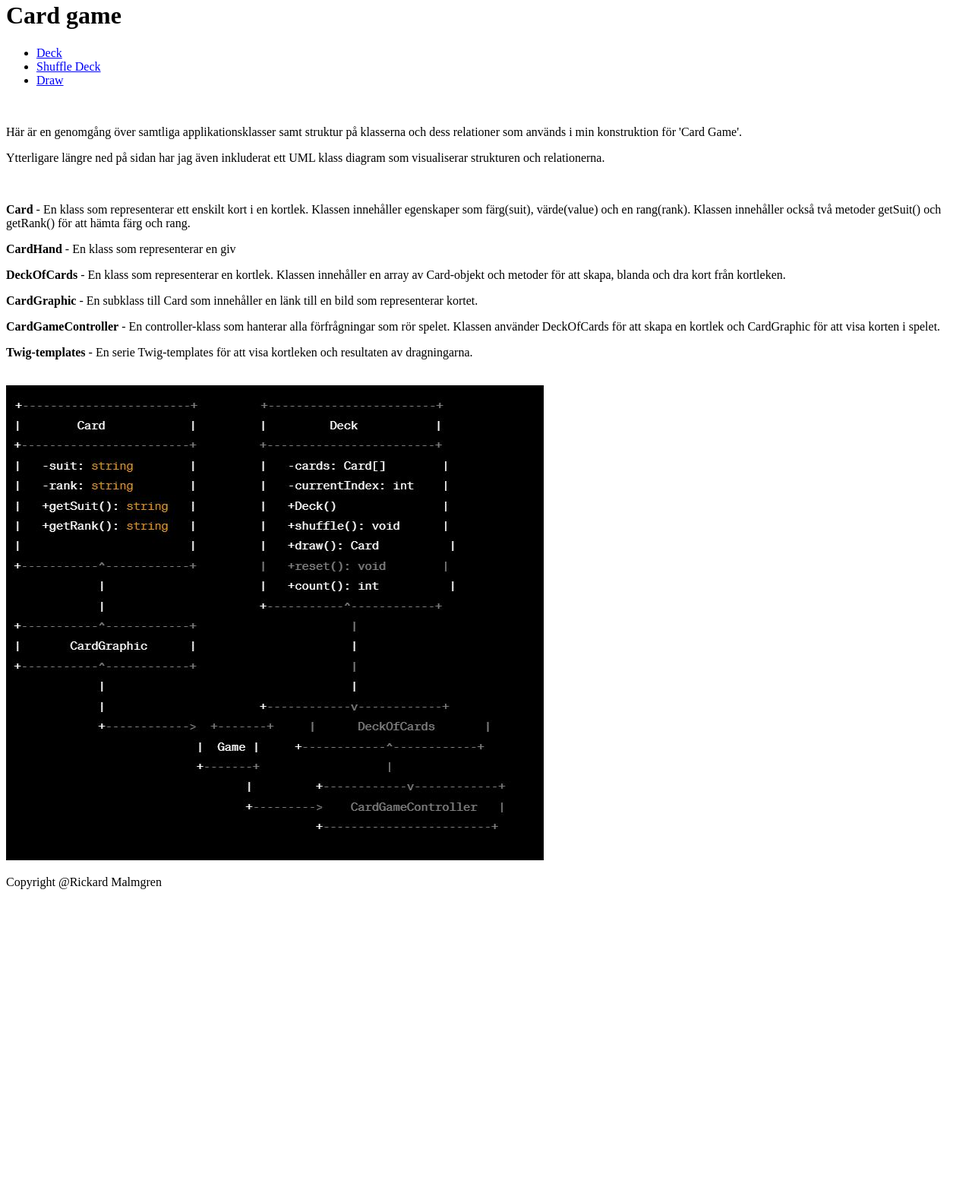
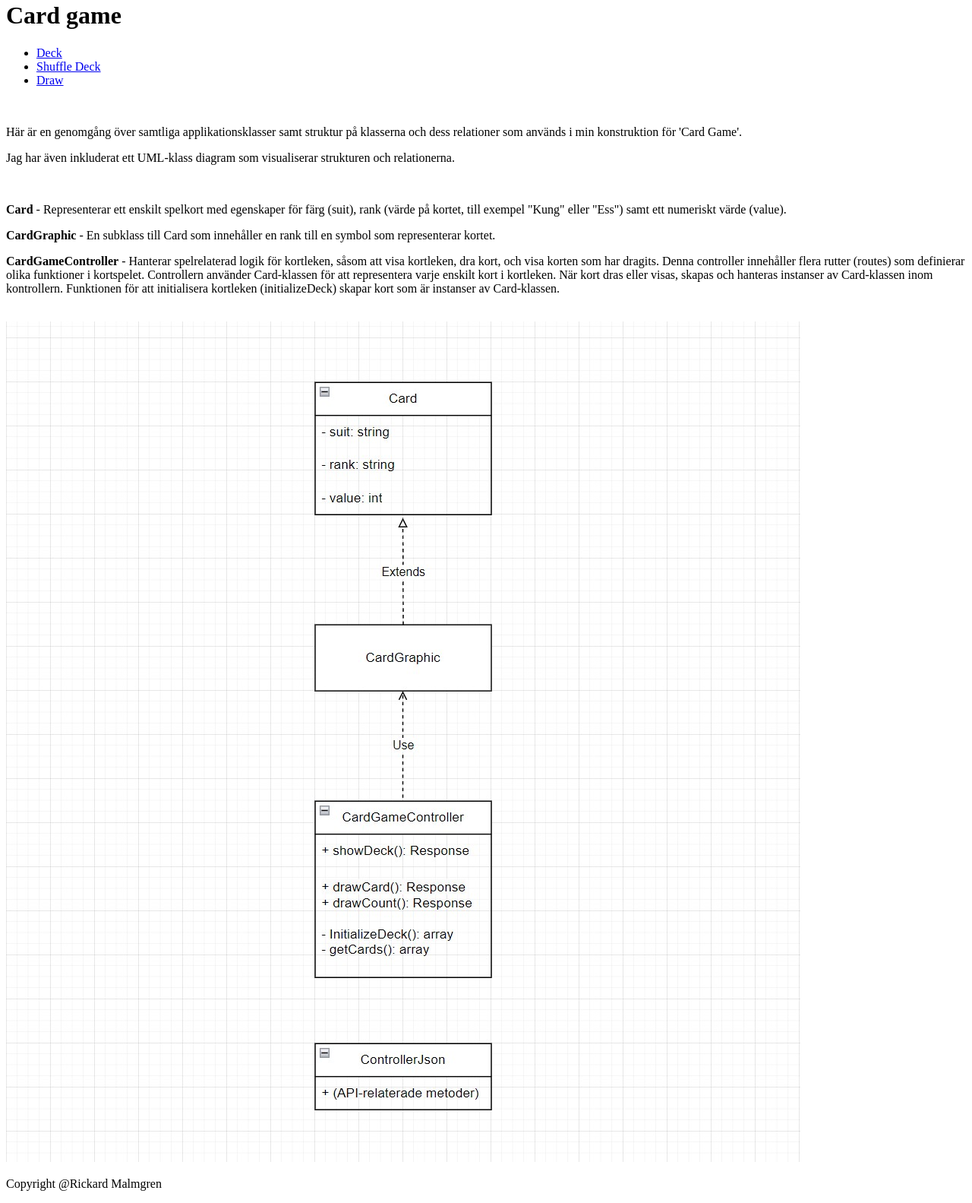
Before and after one commit to ricmal08/MVC-2024, a Symfony app: template templates/card/card.html.twig in a window 1280 px wide. Shown: the part 151-1734 px from the top of the page at 76% size. Before the commit the page ends 1321 px from the top, so only its background shows below. Run offline with Twig, Linux system fonts and the light colour scheme; the template is opened without the code that fills it, so the values that code supplies are empty; some libraries are stand-ins or nearby versions.

Commit message:
Updated UML-class diagram and class descprition on landingpage, proceeded to remove redundant and unused code

```diff
--- a/src/Controller/CardGameController.php
+++ b/src/Controller/CardGameController.php
@@ -3,7 +3,6 @@
 namespace App\Controller;
 
 use App\Card\Card;
-use App\Card\DeckOfCards;
 
 use Symfony\Bundle\FrameworkBundle\Controller\AbstractController;
 use Symfony\Component\HttpFoundation\Response;
@@ -38,7 +37,7 @@ class CardGameController extends AbstractController
     }
 
 
-    #[Route('/card/deck/shuffle', name: 'card_deck_shuffle', methods: ['GET'] )]
+    #[Route('/card/deck/shuffle', name: 'card_deck_shuffle', methods: ['GET'])]
     public function shuffleDeck(SessionInterface $session): Response
     {
         // Hämtar kortleken från sessionen, eller initierar ny
--- a/src/Controller/ControllerJson.php
+++ b/src/Controller/ControllerJson.php
@@ -11,7 +11,6 @@ use Symfony\Component\HttpFoundation\Request;
 
 class ControllerJson extends AbstractController
 {
-
     #[Route("/about", name: "about")]
     public function about(): Response
     {
--- a/templates/card/card.html.twig
+++ b/templates/card/card.html.twig
@@ -12,17 +12,14 @@
 <br>
 <p>Här är en genomgång över samtliga applikationsklasser samt struktur på klasserna och dess relationer som används i min konstruktion för 'Card Game'.</p>
 
-<p>Ytterligare längre ned på sidan har jag även inkluderat ett UML klass diagram som visualiserar strukturen och relationerna.</p>
+<p>Jag har även inkluderat ett UML-klass diagram som visualiserar strukturen och relationerna.</p>
 
 <br>
-<p><b>Card</b> - En klass som representerar ett enskilt kort i en kortlek. Klassen innehåller egenskaper som färg(suit), värde(value) och en rang(rank). Klassen innehåller också två metoder getSuit() och getRank() för att hämta färg och rang.</p>
-<p><b>CardHand</b> - En klass som representerar en giv</p>
-<p><b>DeckOfCards</b> - En klass som representerar en kortlek. Klassen innehåller en array av Card-objekt och metoder för att skapa, blanda och dra kort från kortleken.</p>
-<p><b>CardGraphic</b> - En subklass till Card som innehåller en länk till en bild som representerar kortet.</p>
-<p><b>CardGameController</b> - En controller-klass som hanterar alla förfrågningar som rör spelet. Klassen använder DeckOfCards för att skapa en kortlek och CardGraphic för att visa korten i spelet.</p>
-<p><b>Twig-templates</b> - En serie Twig-templates för att visa kortleken och resultaten av dragningarna.</p>
+<p><b>Card</b> - Representerar ett enskilt spelkort med egenskaper för färg (suit), rank (värde på kortet, till exempel "Kung" eller "Ess") samt ett numeriskt värde (value).</p>
+<p><b>CardGraphic</b> - En subklass till Card som innehåller en rank till en symbol som representerar kortet.</p>
+<p><b>CardGameController</b> - Hanterar spelrelaterad logik för kortleken, såsom att visa kortleken, dra kort, och visa korten som har dragits. Denna controller innehåller flera rutter (routes) som definierar olika funktioner i kortspelet. Controllern använder Card-klassen för att representera varje enskilt kort i kortleken. När kort dras eller visas, skapas och hanteras instanser av Card-klassen inom kontrollern. Funktionen för att initialisera kortleken (initializeDeck) skapar kort som är instanser av Card-klassen.</p>
 <br>
-<img src="{{ asset('img/uml.jpg') }}" alt="" class="uml">
+<img src="{{ asset('img/UMLCardgame.jpg') }}" alt="" class="uml">
 <br>
 
 {% endblock %}
```
Also changed, not shown: assets/styles/app.css (+5 -5 lines), public/img/UMLCardgame.jpg (added), 4 other files. Lines whose indentation alone changed are shown as unchanged.
